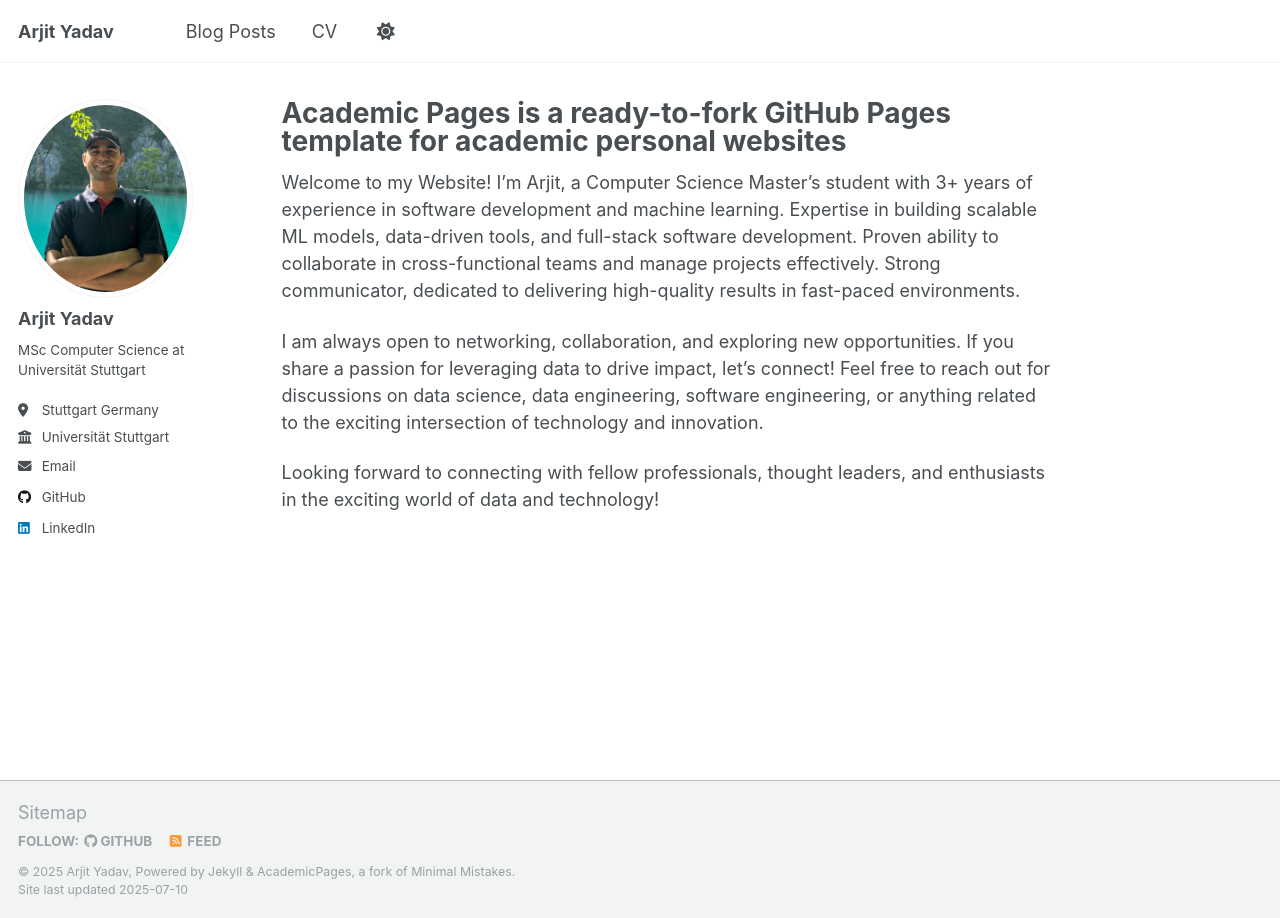
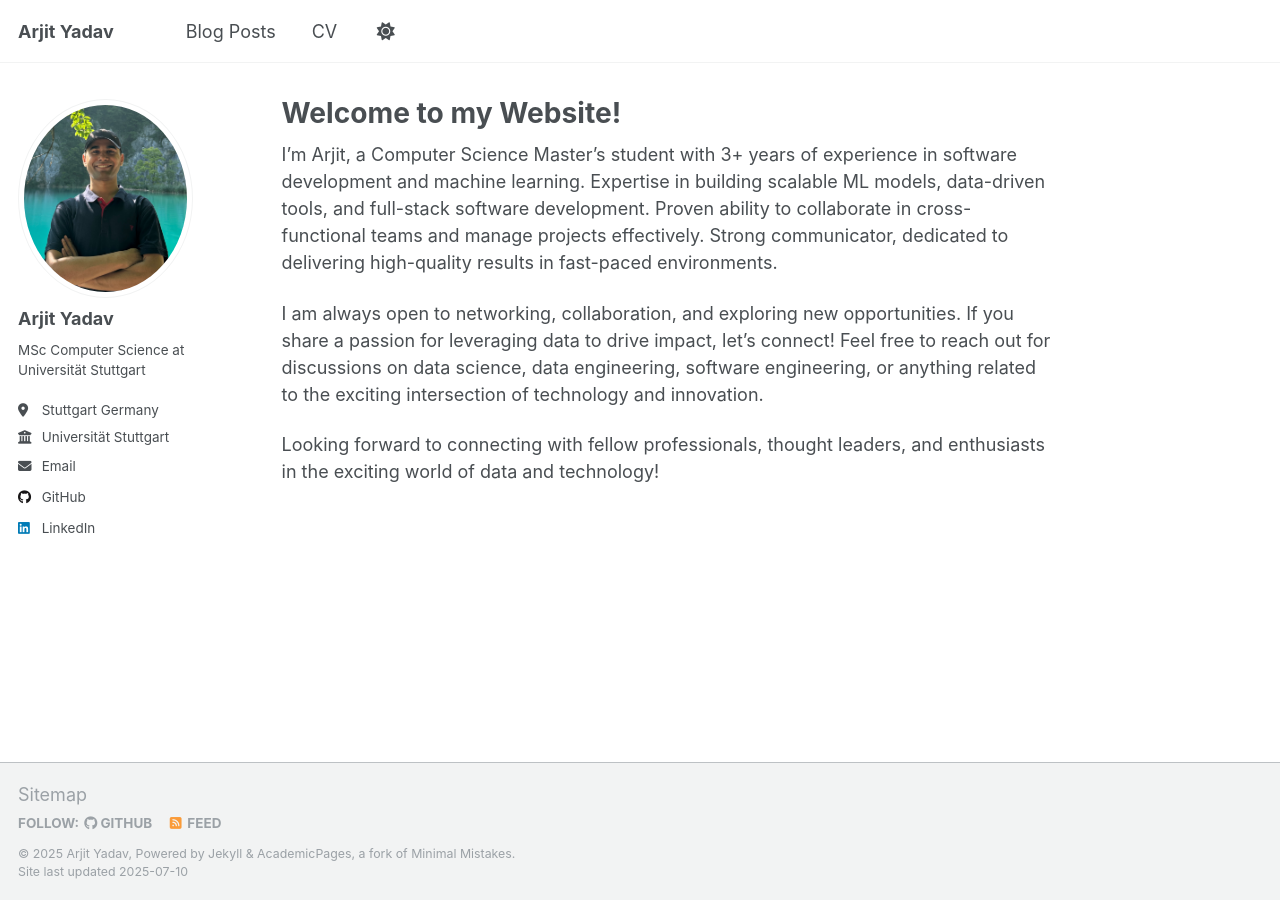
Before and after one commit to arjityadav/arjityadav.github.io, a Jekyll site: the page built from _pages/about.md, in a window 1280 px wide. Built offline with Jekyll 4.4.1, drawn with Linux system fonts in a browser that asks for light colours; a script that is not in the unit is left out.

Commit message:
Update about.md

```diff
--- a/_pages/about.md
+++ b/_pages/about.md
@@ -1,12 +1,12 @@
 ---
 permalink: /
-title: "Academic Pages is a ready-to-fork GitHub Pages template for academic personal websites"
+title: "Welcome to my Website!"
 author_profile: true
 redirect_from:
   - /about/
   - /about.html
 ---
-Welcome to my Website! I'm Arjit, a Computer Science Master’s student with 3+ years of experience in software development and machine learning. Expertise in building scalable ML models, data-driven tools, and full-stack software development. Proven ability to collaborate in cross-functional teams and manage projects effectively. Strong communicator, dedicated to delivering high-quality results in fast-paced environments.
+I'm Arjit, a Computer Science Master’s student with 3+ years of experience in software development and machine learning. Expertise in building scalable ML models, data-driven tools, and full-stack software development. Proven ability to collaborate in cross-functional teams and manage projects effectively. Strong communicator, dedicated to delivering high-quality results in fast-paced environments.
 
 I am always open to networking, collaboration, and exploring new opportunities. If you share a passion for leveraging data to drive impact, let's connect! Feel free to reach out for discussions on data science, data engineering, software engineering, or anything related to the exciting intersection of technology and innovation.
 
```
